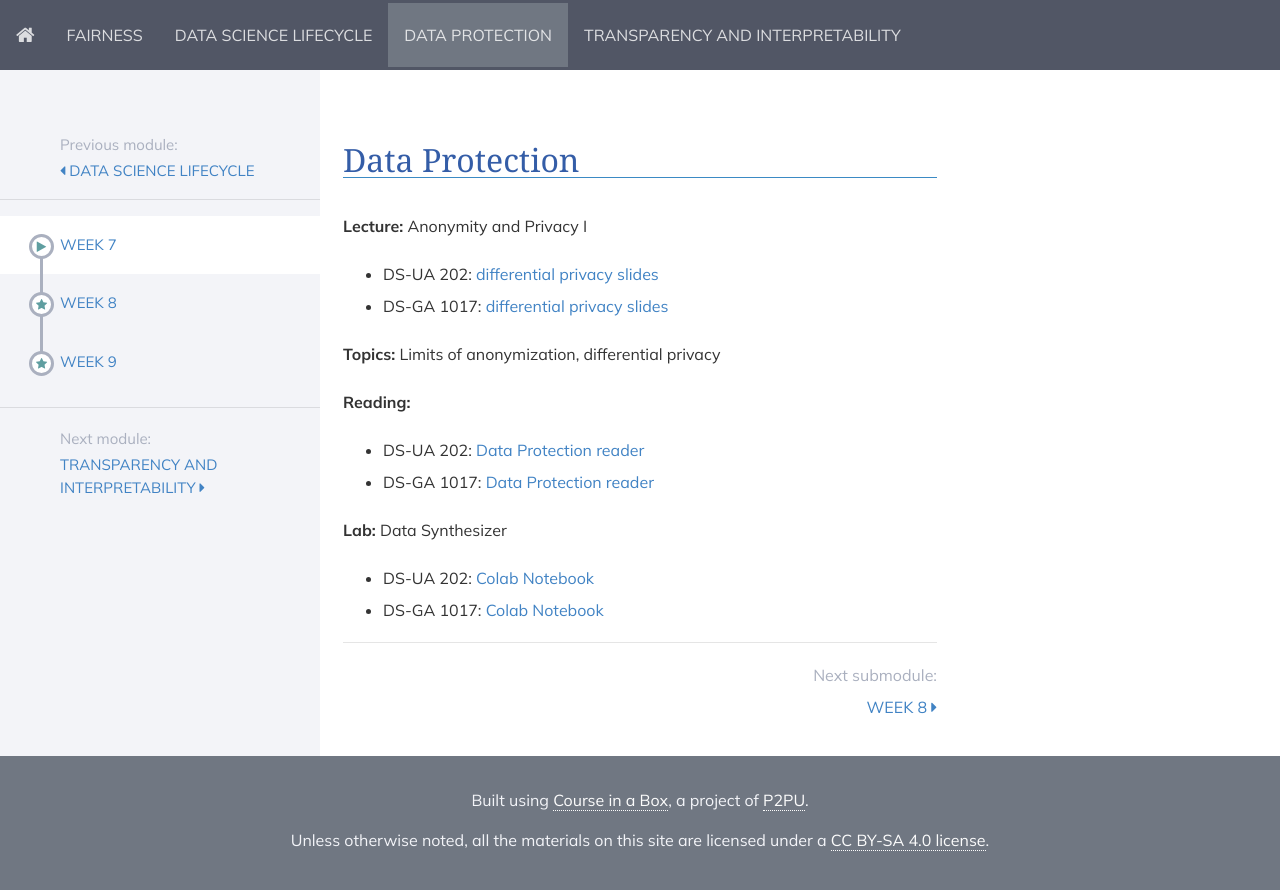
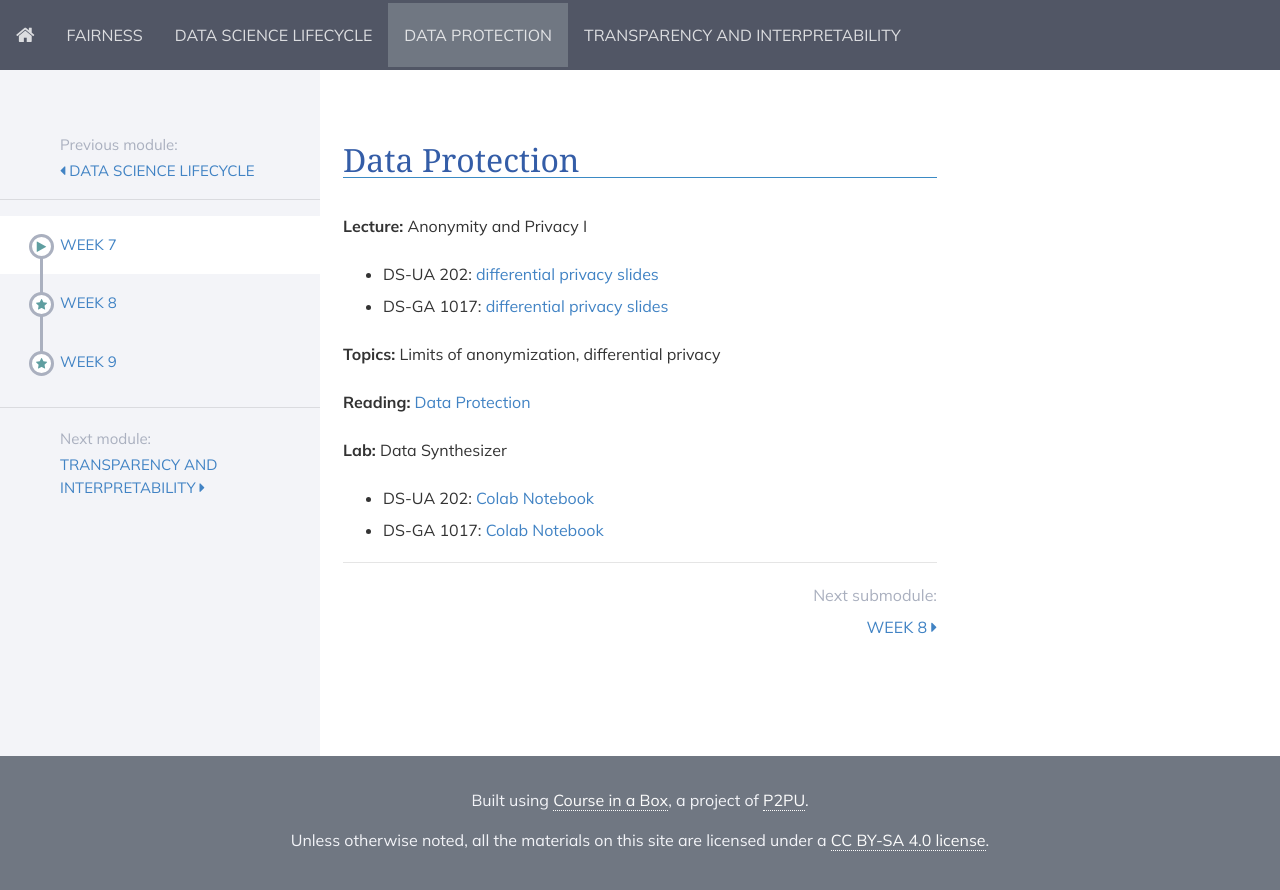
Before and after one commit to DataResponsibly/rds24, a Jekyll site: the page built from modules/data_protection/_posts/2000-01-01-week7.md, in a window 1280 px wide. Shown: the top 890 px of the page. Built offline with Jekyll 4.4.1, drawn with Linux system fonts in a browser that asks for light colours; nearby versions of some CDN libraries.

Commit message:
Update 2000-01-01-week7.md

```diff
--- a/modules/data_protection/_posts/2000-01-01-week7.md
+++ b/modules/data_protection/_posts/2000-01-01-week7.md
@@ -13,12 +13,7 @@ title: Week 7
 
 **Topics:** Limits of anonymization, differential privacy
 
-**Reading:**
-
-* DS-UA 202: [Data Protection reader]()
-<!-- (../../../assets/protection_reader__ua202.pdf) -->
-* DS-GA 1017: [Data Protection reader]()
-<!-- (../../../assets/protection_reader.pdf) -->
+**Reading:**  [Data Protection](../../../assets/protection_reader_2023.pdf)
 
 **Lab:** Data Synthesizer
 
```
